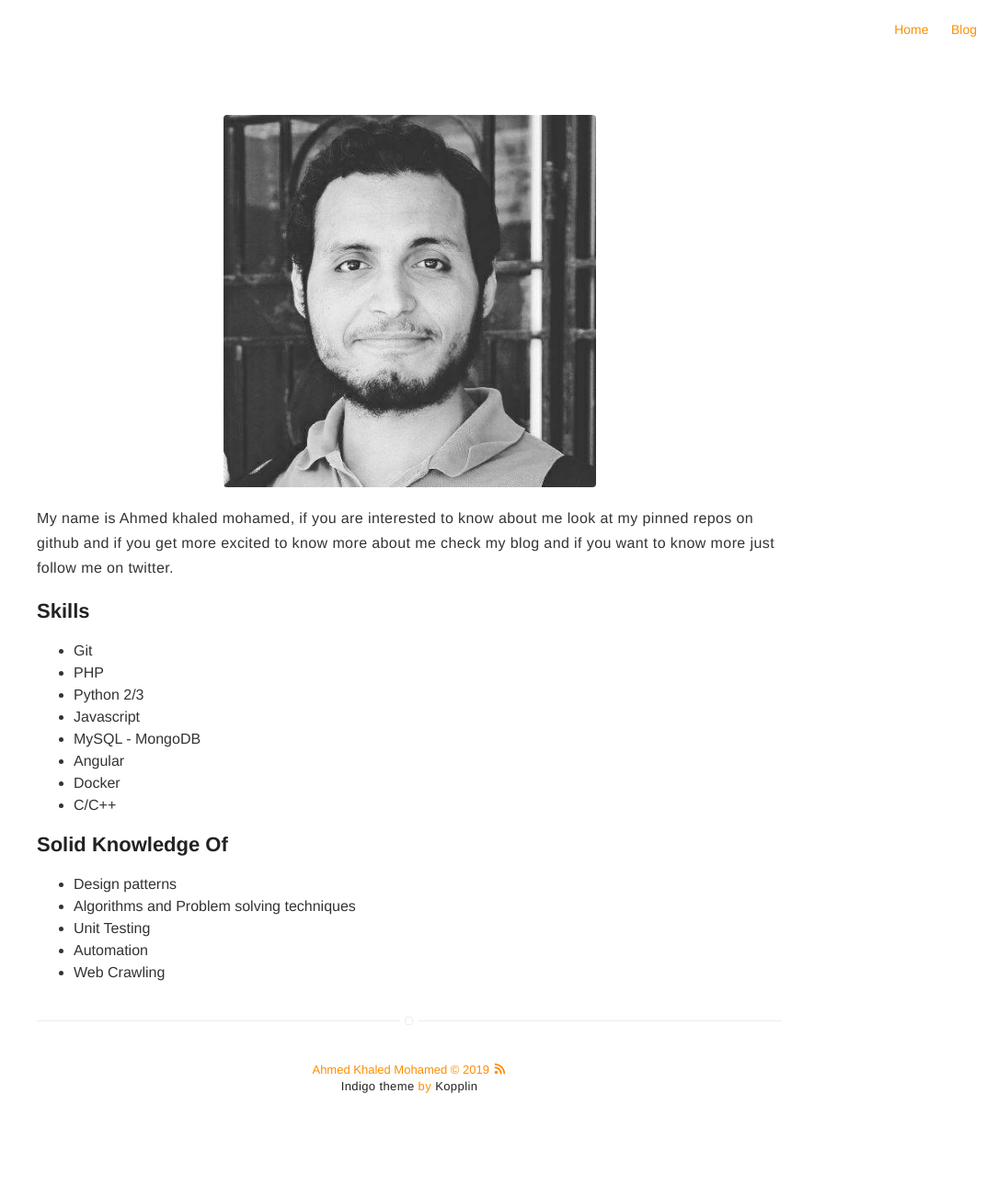
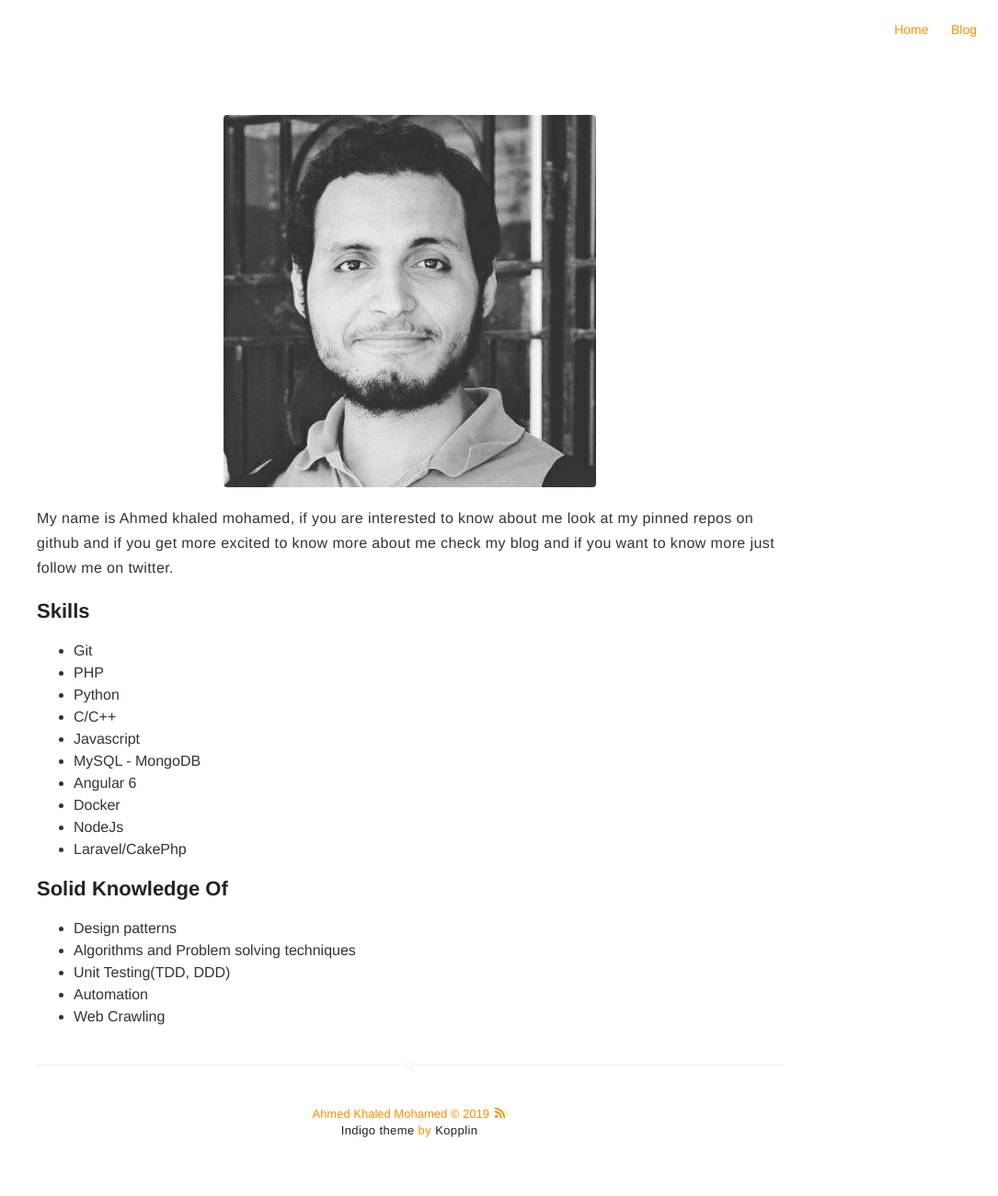
Before and after one commit to aa-ahmed-aa/aa-ahmed-aa.github.io, a Jekyll site: the page built from about.md, in a window 1280 px wide. Shown: the whole page at 92% size, without its empty margins (195-1280 px from the left). Built offline with Jekyll 4.4.1, drawn with Linux system fonts in a browser that asks for light colours; before the commit the page ends 1253 px from its top, so only the background shows below that.

Commit message:
Update about.md

```diff
--- a/about.md
+++ b/about.md
@@ -13,19 +13,21 @@ about me check my blog and if you want to know more just follow me on twitter.</
 <ul class="skill-list">
 	<li>Git</li>
 	<li>PHP</li>
-	<li>Python 2/3</li>
+	<li>Python</li>
+	<li>C/C++</li>
 	<li>Javascript</li>
 	<li>MySQL - MongoDB</li>
-	<li>Angular</li>
+	<li>Angular 6</li>
 	<li>Docker</li>
-	<li>C/C++</li>
+	<li>NodeJs</li>
+	<li>Laravel/CakePhp</li>
 </ul>
 
 <h2>Solid Knowledge Of</h2>
 <ul>
 	<li>Design patterns</li>
 	<li>Algorithms and Problem solving techniques</li>
-	<li>Unit Testing</li>
+	<li>Unit Testing(TDD, DDD)</li>
 	<li>Automation</li>
 	<li>Web Crawling</li>
 </ul>
```
